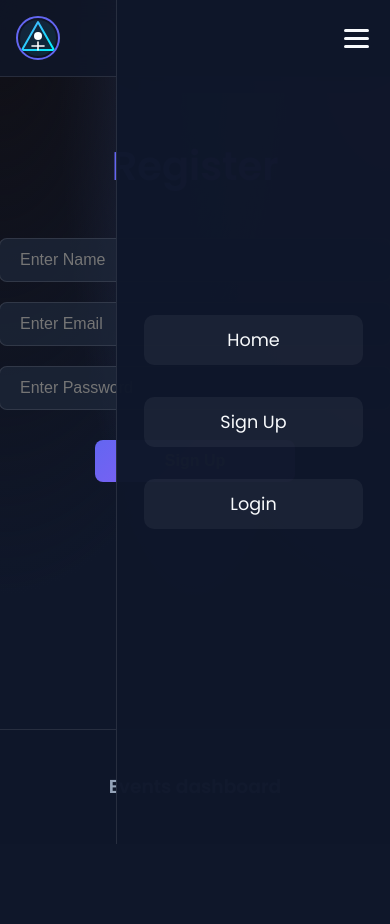
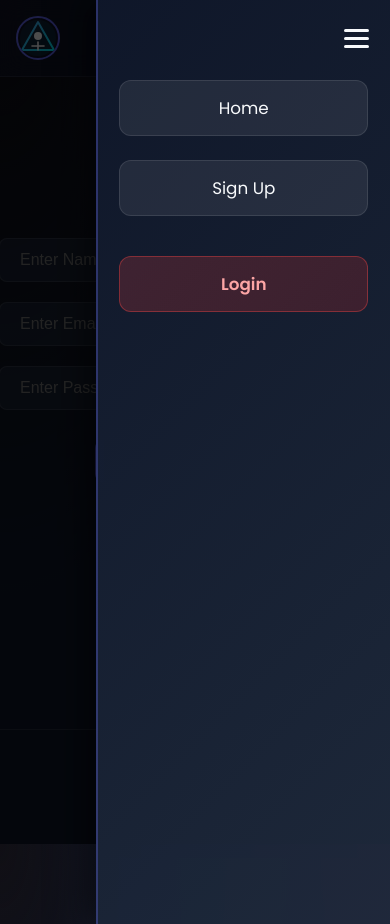
Before and after one commit to 2200090246/mernFront, a React (Create React App) app: page /signup in a window 390 px wide. Both pictures are taken after a click on the button 356 px from the left and 38 px from the top of the page. Before the commit the page ends 844 px from the top, so only its background shows below. Built offline with nearby package versions, Linux system fonts and the light colour scheme; no server answers.

Commit message:
Improve mobile menu UX with backdrop and logout styling

```diff
--- a/src/App.css
+++ b/src/App.css
@@ -64,7 +64,7 @@
   border: none;
   cursor: pointer;
   padding: 5px;
-  z-index: 1001;
+  z-index: 1002;
 }
 
 .hamburger span {
@@ -73,6 +73,25 @@
   background: var(--text-color);
   border-radius: 3px;
   transition: all 0.3s ease;
+}
+
+/* Mobile Menu Backdrop */
+.menu-backdrop {
+  display: none;
+  position: fixed;
+  top: 0;
+  left: 0;
+  width: 100%;
+  height: 100vh;
+  background: rgba(0, 0, 0, 0.7);
+  z-index: 999;
+  opacity: 0;
+  transition: opacity 0.3s ease;
+}
+
+.menu-backdrop.active {
+  display: block;
+  opacity: 1;
 }
 
 .nav-right {
@@ -406,23 +425,30 @@
     display: flex;
   }
 
+  /* Show backdrop when menu open */
+  .menu-backdrop {
+    display: block;
+  }
+
   /* Hide nav by default, show when open */
   .nav-ul {
     position: fixed;
     top: 0;
     right: -100%;
     height: 100vh;
-    width: 70%;
-    max-width: 300px;
-    background: rgba(15, 23, 42, 0.98);
+    width: 75%;
+    max-width: 320px;
+    background: linear-gradient(135deg, rgba(15, 23, 42, 0.98), rgba(30, 41, 59, 0.98));
     backdrop-filter: blur(20px);
     flex-direction: column;
-    justify-content: center;
+    justify-content: flex-start;
+    padding-top: 80px;
     align-items: center;
-    gap: 2rem;
-    transition: right 0.3s ease;
-    z-index: 1000;
-    border-left: 1px solid rgba(255, 255, 255, 0.1);
+    gap: 1.5rem;
+    transition: right 0.4s cubic-bezier(0.4, 0, 0.2, 1);
+    z-index: 1001;
+    border-left: 2px solid rgba(99, 102, 241, 0.3);
+    box-shadow: -10px 0 30px rgba(0, 0, 0, 0.5);
   }
 
   .nav-ul.nav-open {
@@ -480,21 +506,41 @@
   }
 
   .nav-ul li {
-    width: 80%;
+    width: 85%;
     text-align: center;
   }
 
   .nav-ul li a {
     display: block;
-    padding: 12px 20px;
-    background: rgba(255, 255, 255, 0.05);
-    border-radius: 10px;
+    padding: 14px 24px;
+    background: rgba(255, 255, 255, 0.08);
+    border-radius: 12px;
     width: 100%;
     box-sizing: border-box;
-    font-size: 1.1rem;
+    font-size: 1.05rem;
+    font-weight: 500;
+    transition: all 0.3s ease;
+    border: 1px solid rgba(255, 255, 255, 0.1);
   }
 
   .nav-ul li a:hover {
-    background: rgba(99, 102, 241, 0.2);
+    background: rgba(99, 102, 241, 0.3);
+    transform: translateX(-5px);
+    border-color: rgba(99, 102, 241, 0.5);
+  }
+
+  /* Highlight Logout Button */
+  .nav-ul li:last-child a {
+    background: linear-gradient(135deg, rgba(239, 68, 68, 0.2), rgba(220, 38, 38, 0.2));
+    border: 1px solid rgba(239, 68, 68, 0.4);
+    color: #fca5a5;
+    font-weight: 600;
+    margin-top: 1rem;
+  }
+
+  .nav-ul li:last-child a:hover {
+    background: linear-gradient(135deg, rgba(239, 68, 68, 0.4), rgba(220, 38, 38, 0.4));
+    border-color: rgba(239, 68, 68, 0.6);
+    color: #fff;
   }
 }
--- a/src/components/nav.js
+++ b/src/components/nav.js
@@ -27,6 +27,12 @@ const Nav = () => {
                 <span></span>
                 <span></span>
             </button>
+
+            {/* Backdrop Overlay */}
+            <div
+                className={`menu-backdrop ${menuOpen ? 'active' : ''}`}
+                onClick={() => setMenuOpen(false)}
+            ></div>
 
             {
                 auth ?
```
